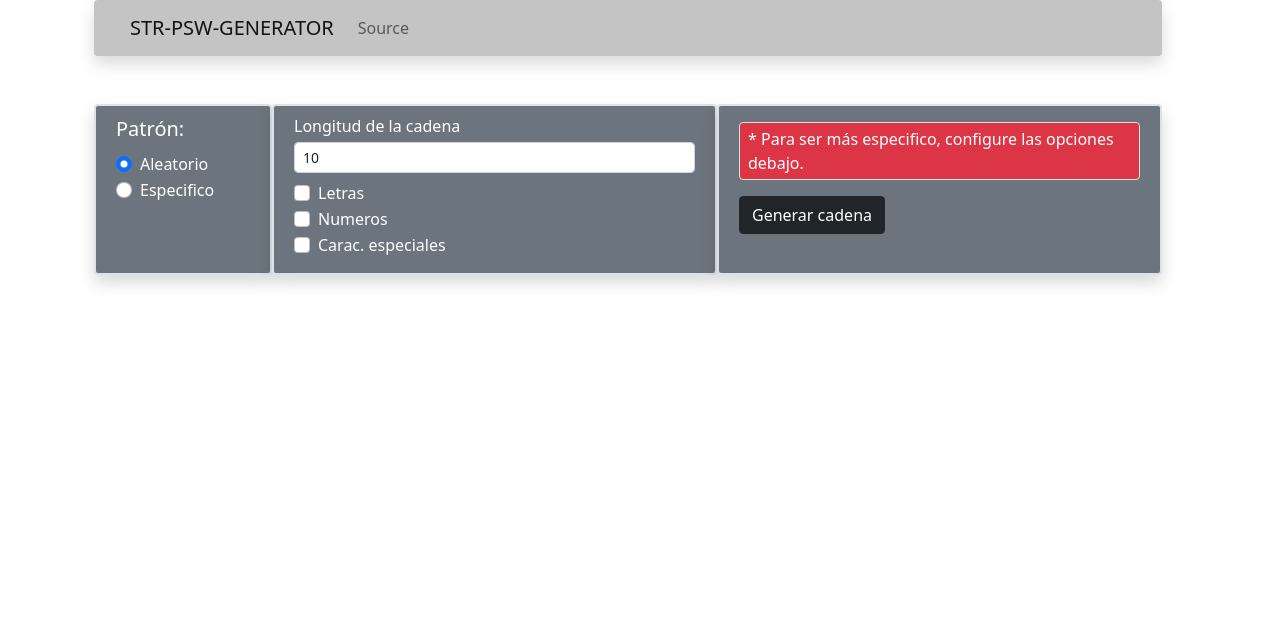
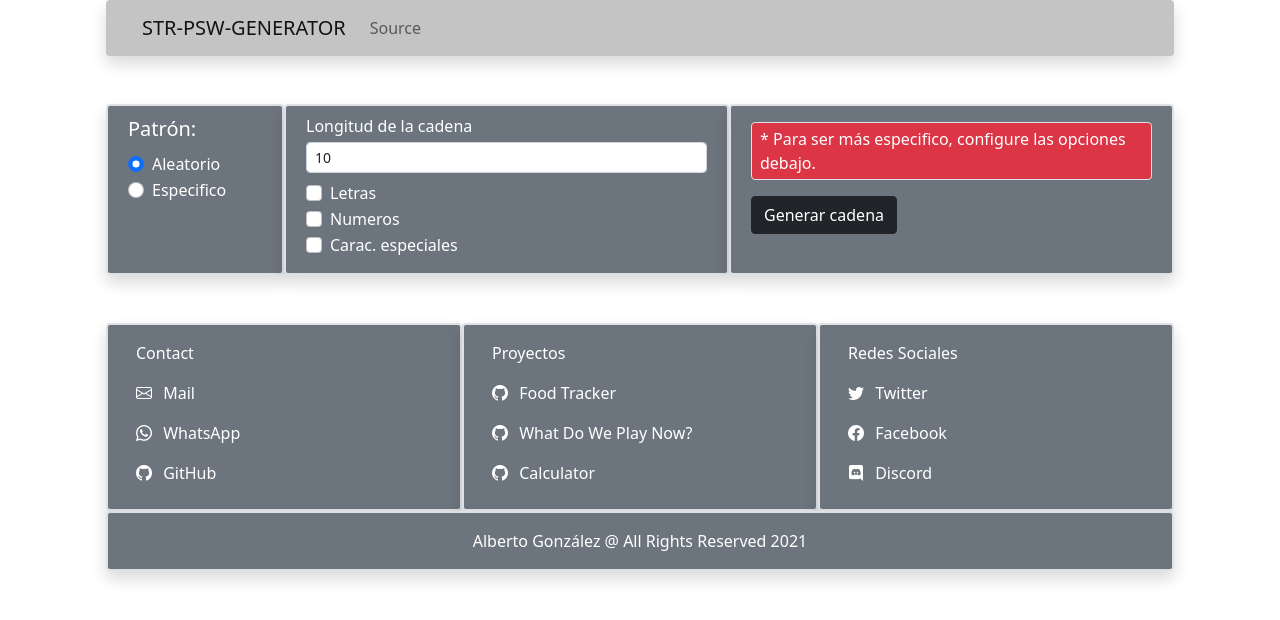
Before and after one commit to alsego41/String-PSW-Generator, a plain HTML site: page index.html in a window 1280 px wide. Drawn offline with nearby package versions, Linux system fonts and the light colour scheme.

Commit message:
Creado footer, cambios esteticos.
Creado footer para que el usuario nos pueda conocer mejor.
Cambios esteticos para que la pagina se vea mejor para todas las versiones.

```diff
--- a/index.html
+++ b/index.html
@@ -14,7 +14,7 @@
 <body>
     <div class="container-lg">
         <!-- Nav bar -->
-        <div class="container row">
+        <div class="container row m-auto">
             <nav class="navbar navbar-expand-lg navbar-light shadow rounded mb-lg-5 mb-sm-3 mb-3" style="background-color: #c4c4c4;">
                 <div class="container-fluid">
                 <a class="navbar-brand" href="#">STR-PSW-GENERATOR</a>
@@ -33,9 +33,9 @@
         </div>
 
         <!-- Reorganizado 1 -->
-        <div class="container row">
+        <div class="container row m-auto p-auto">
             <!-- Patron select -->
-            <div class="container col-sm-12 col-lg-2 bg-secondary text-white rounded mb-lg-3 mb-sm-1 fs-5 border border-2 shadow" id="patron-selec">
+            <div class="container col-sm-12 col-lg-2 bg-secondary text-white rounded h-auto fs-5 border border-2 shadow" id="patron-selec">
                 <p class="my-2 ps-2">Patrón:</p>
                 <div class="mb-3 px-2 fs-6">
                     <div class="form-check" id="pat-radios">
@@ -53,7 +53,7 @@
                 </div>
             </div>
             <!-- Opciones select -->
-            <div class="container col-sm-12 col-lg-5 bg-secondary text-white rounded mb-lg-3 mb-sm-1 fs-5 border border-2 shadow" id="opc-selec">
+            <div class="container col-sm-12 col-lg-5 bg-secondary text-white rounded  fs-5 border border-2 shadow" id="opc-selec">
                 <div class="mb-3 px-2 fs-6">
                     <!-- long -->
                     <div class="container input-group input-group-sm mt-2 mx-0 row p-0 mb-2">
@@ -84,7 +84,7 @@
                 </div>
             </div>
             <!-- Generar cadena btn div -->
-            <div class="container col-sm-12 col-lg-5 bg-secondary text-white rounded mb-lg-3 mb-sm-1 fs-5 border border-2 shadow" id="gen-cadena-top-hint">
+            <div class="container col-sm-12 col-lg-5 bg-secondary text-white rounded h-auto fs-5 border border-2 shadow" id="gen-cadena-top-hint">
                 <div class="mb-3 px-2 fs-6">
                     <div class="col-12 mt-3 border rounded bg-danger align-middle">
                         <p class="align-middle p-1 ps-2 m-0">* Para ser más especifico, configure las opciones debajo.</p>
@@ -93,7 +93,7 @@
                 </div>
             </div>
             <!-- Ingreso y hints patron -->
-            <div class="container col-sm-12 col-lg-10 bg-secondary text-white rounded m-0 p-0 mb-lg-3 mb-sm-1 fs-5 border border-2 border-end-0 shadow row pb-sm-2 visually-hidden" id="patron-espec">
+            <div class="container col-sm-12 col-lg-10 bg-secondary text-white rounded h-auto fs-5 border border-2 p-0 m-0 shadow row visually-hidden" id="patron-espec">
                 <!-- Ingreso -->
                 <div class="container col-sm-12 col-lg-6 ">
                     <p class="ps-2 my-2">Especificar patrón:</p>
@@ -128,9 +128,9 @@
         </div>
 
         <!-- Customizacion cadena / Reorganizado 2-->
-        <div class="container row" id="custom-row">
+        <div class="container row m-auto" id="custom-row">
             <!-- Letras -->
-            <div class="container col-sm-12 col-lg-6 box bg-secondary text-white rounded mb-lg-3 mb-sm-1 fs-5 border border-2 shadow visually-hidden" id="letras-custom">
+            <div class="container col-sm-12 col-lg-6 box bg-secondary text-white rounded fs-5 border border-2 shadow visually-hidden" id="letras-custom">
                 <p class="mt-2">Letras:</p>
                 <select class="form-select form-select-sm my-3" aria-label=".form-select-sm example" id="options-letras">
                     <option value="ambas" selected>Mayusculas y minusculas</option>
@@ -139,7 +139,7 @@
                 </select>
             </div>
             <!-- Chars -->
-            <div class="container col-sm-12 col-lg-6 box bg-secondary text-white rounded mb-lg-3 mb-sm-1 fs-5 border border-2 shadow visually-hidden" id="char-custom">
+            <div class="container col-sm-12 col-lg-6 box bg-secondary text-white rounded fs-5 border border-2 shadow visually-hidden" id="char-custom">
                 <p class="mt-2">Carácteres especiales:</p>
                 <select class="form-select form-select-sm my-3" aria-label=".form-select-sm example" id="options-charesp">
                     <option value="all-car-esp" selected>Todos los caracteres especiales</option>
@@ -156,7 +156,7 @@
         </div>
 
         <!-- Resultados row -->
-        <div class="container row visually-hidden" id="result-row">
+        <div class="container row visually-hidden m-auto" id="result-row">
             <div class="container bg-secondary text-white rounded border border-2 shadow">
                 <p class="mt-2 ms-3 fs-4">Cadena generada:</p>
                 <div class="container px-3 mb-3">
@@ -179,6 +179,85 @@
                 </div>
             </div>
         </div>
+
+        <!-- Footer -->
+        <footer class="container-lg row w-auto mx-auto mt-5">
+            <!-- Contact -->
+            <div class="col-lg-4 col-sm-12 bg-secondary border border-2 shadow rounded py-3 pt-2">
+                <nav class="nav flex-column">
+                    <p class="nav-link">Contact</p>
+                    <a class="nav-link" target="_blank" href="#">
+                        <i class="bi bi-envelope"></i>
+                        Mail
+                    </a>
+                    <a class="nav-link" target="_blank" href="#">
+                        <i class="bi bi-whatsapp"></i>
+                        WhatsApp
+                    </a>
+                    <a class="nav-link" target="_blank" href="#">
+                        <i class="bi bi-github"></i>
+                        GitHub
+                    </a>
+                  </nav>
+            </div>
+            <!-- Projects -->
+            <div class="col-lg-4 col-sm-12 bg-secondary border border-2 shadow rounded py-3 pt-2">
+                <ul class="nav flex-column">
+                    <li class="nav-item">
+                      <p class="nav-link">Proyectos</p>
+                    </li>
+                    <li class="nav-item">
+                        <a class="nav-link" target="_blank" href="https://github.com/alsego41/Food-tracker">
+                            <i class="bi bi-github"></i>
+                            Food Tracker
+                        </a>
+                    </li>
+                    <li class="nav-item">
+                        <a class="nav-link" target="_blank" href="https://github.com/alsego41/What-do-we-play">
+                            <i class="bi bi-github"></i>
+                            What Do We Play Now?
+                        </a>
+                    </li>
+                    <li class="nav-item">
+                        <a class="nav-link" target="_blank" href="https://github.com/alsego41/Calculator">
+                            <i class="bi bi-github"></i>
+                            Calculator
+                        </a>
+                    </li>
+                </ul>
+            </div>
+            <!-- Social Media -->
+            <div class="col-lg-4 col-sm-12 bg-secondary border border-2 shadow rounded py-3 pt-2">
+                <ul class="nav flex-column">
+                    <li class="nav-item">
+                      <p class="nav-link">Redes Sociales</p>
+                    </li>
+                    <li class="nav-item">
+                        <a class="nav-link" target="_blank" href="#">
+                            <i class="bi bi-twitter"></i>
+                            Twitter
+                        </a>
+                    </li>
+                    <li class="nav-item">
+                        <a class="nav-link" target="_blank" href="#">
+                            <i class="bi bi-facebook"></i>
+                            Facebook
+                        </a>
+                    </li>
+                    <li class="nav-item">
+                        <a class="nav-link" target="_blank" href="#">
+                            <i class="bi bi-discord"></i>
+                            Discord
+                        </a>
+                    </li>
+                </ul>
+            </div>
+            <!-- Copyright -->
+            <div class="col-lg-12 border border-2 shadow rounded bg-secondary">
+                <p class="text-center text-white m-3">Alberto González @ All Rights Reserved 2021</p>
+            </div>
+        </footer>
+
         <script src="https://cdn.jsdelivr.net/npm/bootstrap@5.0.0-beta1/dist/js/bootstrap.bundle.min.js" integrity="sha384-ygbV9kiqUc6oa4msXn9868pTtWMgiQaeYH7/t7LECLbyPA2x65Kgf80OJFdroafW" crossorigin="anonymous"></script>
     <script src="main.js"></script>
 </body>
--- a/main.css
+++ b/main.css
@@ -17,3 +17,21 @@
     padding: 5px 10px;
     /* border-radius: 5px; */
 }
+
+i {
+    margin-right: 7px;
+}
+
+p.nav-link {
+    color: white;
+    margin: 0;
+}
+
+a.nav-link {
+    color: white;
+}
+
+a.nav-link:hover {
+    color: black;
+    transition: 1s;
+}
```
